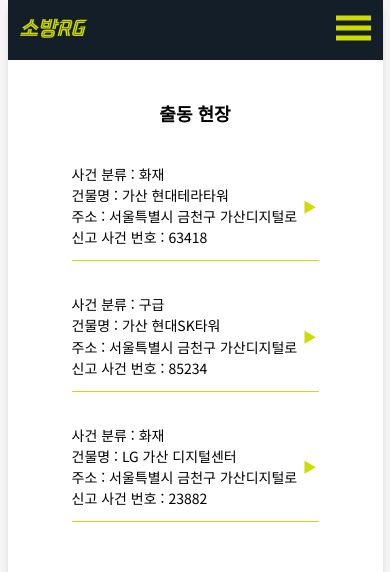
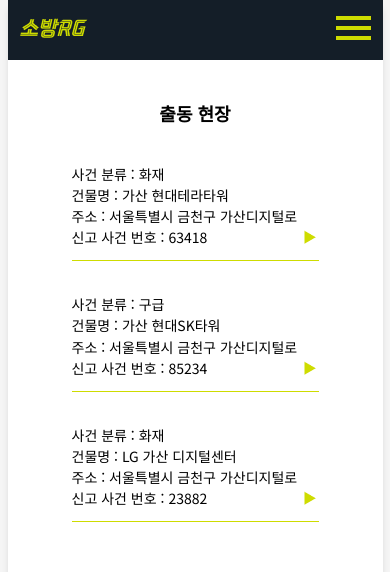
Before and after one commit to py4ine/LBS_1team, a React (Vite) app in the folder front/: page / in a window 390 px wide. Shown: the top 572 px of the page. Built offline with nearby package versions, Linux system fonts and the light colour scheme.

Commit message:
hamburger, main css 수정

```diff
--- a/front/src/assets/css/header.css
+++ b/front/src/assets/css/header.css
@@ -38,7 +38,7 @@
   display: block;
   position: absolute;
   width: 35px;
-  height: 5px;
+  height: 4px;
   background: var(--mainColor);
   transition: all 0.3s;
 }
--- a/front/src/assets/css/main.css
+++ b/front/src/assets/css/main.css
@@ -56,7 +56,7 @@
 .caseItemWrap {
   display: flex;
   justify-content: space-between;
-  align-items: center;
+  align-items: end;
   box-sizing: border-box;
   border-bottom: 1px solid var(--mainColor);
   width: 247px;
```
